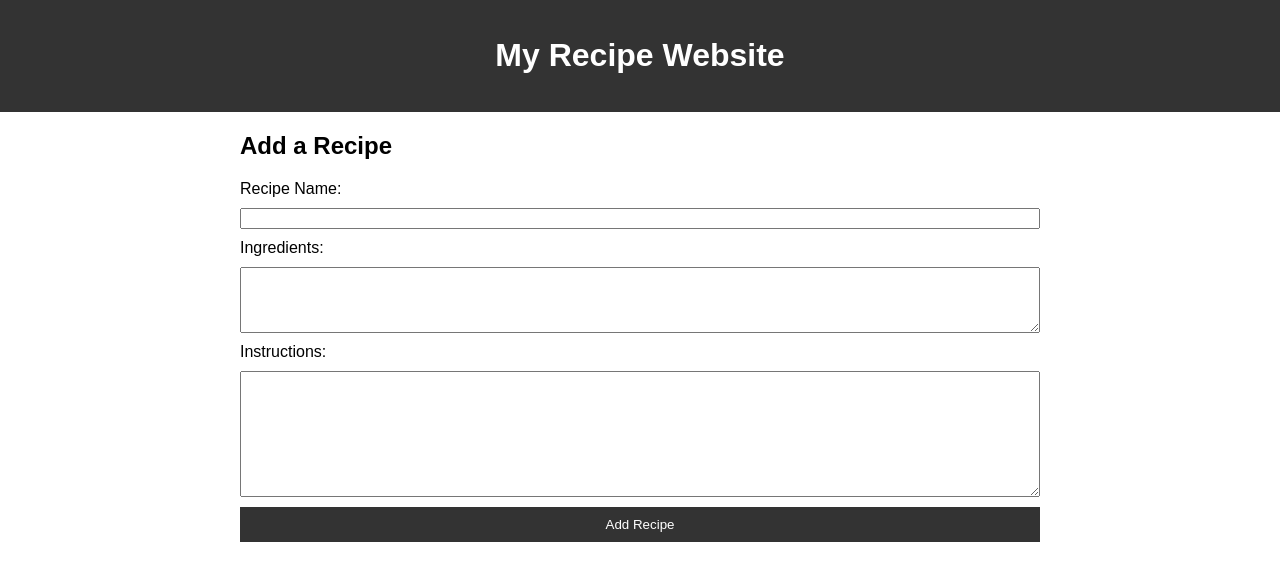
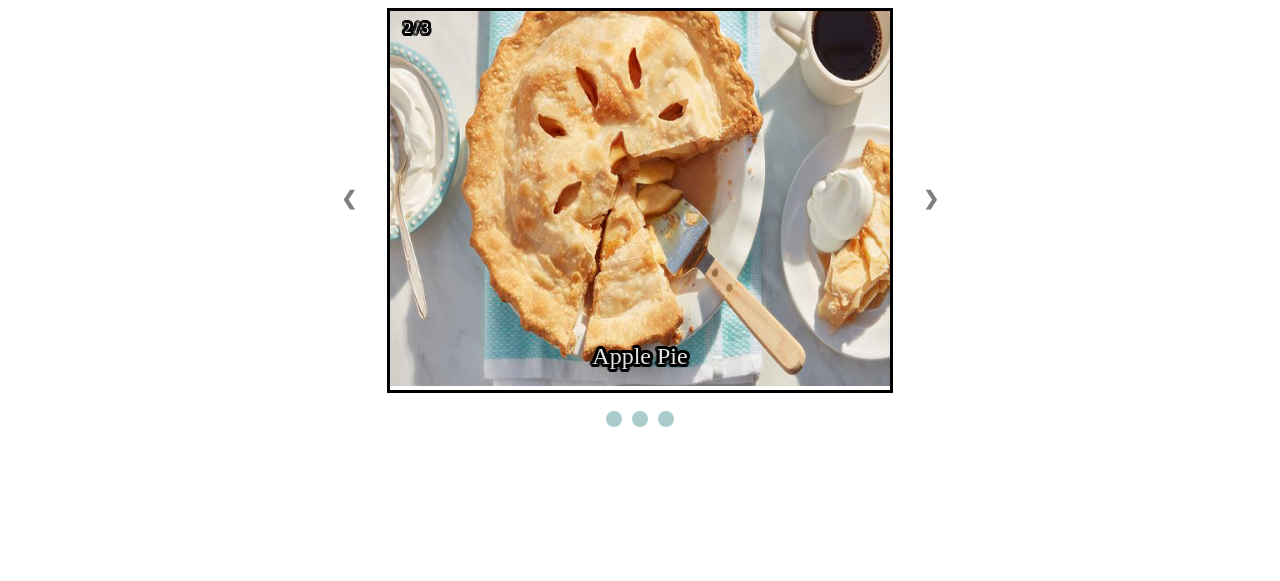
Before and after one commit to ASeptalion/RecipeDjinn, a PHP site: page / in a window 1280 px wide. Shown: the top 581 px of the page. Run offline with PHP 8.4, Linux system fonts and the light colour scheme.

Commit message:
Rebuilt starter files

```diff
--- a/index.php
+++ b/index.php
@@ -1,38 +1,47 @@
 <!DOCTYPE html>
 <html lang="en">
 <head>
-    <meta charset="UTF-8">
-    <meta name="viewport" content="width=device-width, initial-scale=1.0">
-    <link rel="stylesheet" href="style.css">
-    <title>Recipe Website</title>
-</head>
-<body>
-    <header>
-        <h1>My Recipe Website</h1>
-    </header>
+  <meta charset="UTF-8">
+  <meta name="viewport" content="width=device-width, initial-scale=1.0">
+  <link rel="stylesheet" type="text/css" href="style.css">
+  <title>Carousel Menu</title>
+  <div class="slideshow-container fade">
 
-    <main>
-        <section id="recipes">
-            <!-- Recipe cards will go here -->
-        </section>
+  <!-- Full images with numbers and message Info -->
+<!-- Your containers with added onclick attribute -->
+<div class="Containers" onclick="navigateToPage('https://www.delish.com/cooking/recipe-ideas/recipes/a51338/homemade-chicken-noodle-soup-recipe/')">
+  <div class="MessageInfo">1 / 3</div>
+  <img src="images\image1.jpg" class="carousel-image">
+  <div class="Info">Chicken Noodle Soup</div>
+</div>
 
-        <section id="add-recipe">
-            <h2>Add a Recipe</h2>
-            <form id="recipe-form">
-                <label for="recipe-name">Recipe Name:</label>
-                <input type="text" id="recipe-name" required>
+<div class="Containers" onclick="navigateToPage('https://www.pillsbury.com/recipes/perfect-apple-pie/1fc2b60f-0a4f-441e-ad93-8bbd00fe5334')">
+  <div class="MessageInfo">2 / 3</div>
+  <img src="images\image2.jpg" class="carousel-image">
+  <div class="Info">Apple Pie</div>
+</div>
 
-                <label for="ingredients">Ingredients:</label>
-                <textarea id="ingredients" rows="4" required></textarea>
+<div class="Containers" onclick="navigateToPage('https://www.allrecipes.com/recipe/20211/creamy-hot-cocoa/')">
+  <div class="MessageInfo">3 / 3</div>
+  <img src="images\image3.jpg" class="carousel-image">
+  <div class="Info">Hot Chocolate</div>
+</div>
 
-                <label for="instructions">Instructions:</label>
-                <textarea id="instructions" rows="8" required></textarea>
+  <!-- Back and forward buttons -->
+  <a class="Back" onclick="plusSlides(-1)">&#10094;</a>
+  <a class="forward" onclick="plusSlides(1)">&#10095;</a>
+</div>
+<br>
 
-                <button type="submit">Add Recipe</button>
-            </form>
-        </section>
-    </main>
+<!-- The circles/dots -->
+<div style="text-align:center">
+  <span class="dots" onclick="currentSlide(1)"></span>
+  <span class="dots" onclick="currentSlide(2)"></span>
+  <span class="dots" onclick="currentSlide(3)"></span>
+</div>
 
-    <script src="script.js"></script>
+
+  <!-- Custom JavaScript -->
+  <script src="script.js"></script>
 </body>
 </html>
--- a/script.js
+++ b/script.js
@@ -1,30 +1,27 @@
-document.addEventListener('DOMContentLoaded', function () {
-    const recipeForm = document.getElementById('recipe-form');
-    const recipesSection = document.getElementById('recipes');
 
-    recipeForm.addEventListener('submit', function (event) {
-        event.preventDefault();
+var slidePosition = 0;
 
-        const recipeName = document.getElementById('recipe-name').value;
-        const ingredients = document.getElementById('ingredients').value;
-        const instructions = document.getElementById('instructions').value;
+function SlideShow() {
+  var i;
+  var slides = document.getElementsByClassName("Containers");
 
-        displayRecipe(recipeName, ingredients, instructions);
+  for (i = 0; i < slides.length; i++) {
+    slides[i].style.display = "none";
+  }
 
-        // Clear the form fields after submission
-        recipeForm.reset();
-    });
+  slidePosition++;
 
-    function displayRecipe(name, ingredients, instructions) {
-        const recipeCard = document.createElement('div');
-        recipeCard.classList.add('recipe-card');
+  if (slidePosition > slides.length) {
+    slidePosition = 1;
+  }
 
-        recipeCard.innerHTML = `
-            <h3>${name}</h3>
-            <p><strong>Ingredients:</strong> ${ingredients}</p>
-            <p><strong>Instructions:</strong> ${instructions}</p>
-        `;
+  slides[slidePosition-1].style.display = "block";
+  setTimeout(SlideShow, 5000); // Change image every 2 seconds
+}
 
-        recipesSection.appendChild(recipeCard);
-    }
-});
+function navigateToPage(page) {
+  window.location.href = page;
+}
+
+// Call the SlideShow function to start the rotation
+SlideShow();
--- a/style.css
+++ b/style.css
@@ -1,39 +1,97 @@
-body {
-    font-family: Arial, sans-serif;
-    margin: 0;
-    padding: 0;
+* {box-sizing:border-box}
+
+/* Slideshow container */
+.slideshow-container {
+  max-width: 50%;
+
+  margin: auto;
+  position: relative;
 }
 
-header {
-    background-color: #333;
-    color: #fff;
-    text-align: center;
-    padding: 1em 0;
+/* Make the images invisible by default */
+.Containers {
+  display: none;
+  width: 80%;
+  height: 80%;
+  margin: auto;
+  position: relative;
+  border: solid black 3px;
 }
 
-main {
-    max-width: 800px;
-    margin: 20px auto;
-    padding: 0 20px;
+/* forward & Back buttons */
+.Back, .forward {
+  cursor: pointer;
+  position: absolute;
+  top: 48%;
+  width: auto;
+  margin-top: -23px;
+  padding: 17px;
+  color: grey;
+  font-weight: bold;
+  font-size: 19px;
+  transition: 0.4s ease;
+  border-radius: 0 5px 5px 0;
+  user-select: none;
 }
 
-section {
-    margin-bottom: 20px;
+/* Place the "forward button" to the right */
+.forward {
+  right: 0;
+  border-radius: 4px 0 0 4px;
 }
 
-form {
-    display: grid;
-    gap: 10px;
+/*when the user hovers,add a black background with some little opacity */
+.Back:hover, .forward:hover {
+  background-color: rgba(0,0,0,0.8);
 }
 
-button {
-    background-color: #333;
-    color: #fff;
-    padding: 10px 20px;
-    border: none;
-    cursor: pointer;
+/* Caption Info */
+.Info {
+  color: #e3e3e3;
+  font-size: 24px;
+  padding: 10px 14px;
+  position: absolute;
+  bottom: 10px;
+  width: 100%;
+  text-align: center;
+  text-shadow: rgb(0, 0, 0) 3px 0px 0px, rgb(0, 0, 0) 2.83487px 0.981584px 0px, rgb(0, 0, 0) 2.35766px 1.85511px 0px, rgb(0, 0, 0) 1.62091px 2.52441px 0px, rgb(0, 0, 0) 0.705713px 2.91581px 0px, rgb(0, 0, 0) -0.287171px 2.98622px 0px, rgb(0, 0, 0) -1.24844px 2.72789px 0px, rgb(0, 0, 0) -2.07227px 2.16926px 0px, rgb(0, 0, 0) -2.66798px 1.37182px 0px, rgb(0, 0, 0) -2.96998px 0.42336px 0px, rgb(0, 0, 0) -2.94502px -0.571704px 0px, rgb(0, 0, 0) -2.59586px -1.50383px 0px, rgb(0, 0, 0) -1.96093px -2.27041px 0px, rgb(0, 0, 0) -1.11013px -2.78704px 0px, rgb(0, 0, 0) -0.137119px -2.99686px 0px, rgb(0, 0, 0) 0.850987px -2.87677px 0px, rgb(0, 0, 0) 1.74541px -2.43999px 0px, rgb(0, 0, 0) 2.44769px -1.73459px 0px, rgb(0, 0, 0) 2.88051px -0.838247px 0px;
 }
 
-button:hover {
-    background-color: #555;
+/* Worknumbering (1/3 etc) */
+.MessageInfo {
+  color: #f2f2f3;
+  font-size: 14px;
+  padding: 10px 14px;
+  position: absolute;
+  top: 0;
+  text-shadow: rgb(0, 0, 0) 3px 0px 0px, rgb(0, 0, 0) 2.83487px 0.981584px 0px, rgb(0, 0, 0) 2.35766px 1.85511px 0px, rgb(0, 0, 0) 1.62091px 2.52441px 0px, rgb(0, 0, 0) 0.705713px 2.91581px 0px, rgb(0, 0, 0) -0.287171px 2.98622px 0px, rgb(0, 0, 0) -1.24844px 2.72789px 0px, rgb(0, 0, 0) -2.07227px 2.16926px 0px, rgb(0, 0, 0) -2.66798px 1.37182px 0px, rgb(0, 0, 0) -2.96998px 0.42336px 0px, rgb(0, 0, 0) -2.94502px -0.571704px 0px, rgb(0, 0, 0) -2.59586px -1.50383px 0px, rgb(0, 0, 0) -1.96093px -2.27041px 0px, rgb(0, 0, 0) -1.11013px -2.78704px 0px, rgb(0, 0, 0) -0.137119px -2.99686px 0px, rgb(0, 0, 0) 0.850987px -2.87677px 0px, rgb(0, 0, 0) 1.74541px -2.43999px 0px, rgb(0, 0, 0) 2.44769px -1.73459px 0px, rgb(0, 0, 0) 2.88051px -0.838247px 0px;
 }
+
+/* The circles or bullets and indicators */
+.dots {
+  cursor: pointer;
+  height: 16px;
+  width: 16px;
+  margin: 0 3px;
+  background-color: #acc;
+  border-radius: 50%;
+  display: inline-block;
+  transition: background-color 0.5s ease;
+}
+
+.enable, .dots:hover {
+  background-color: #717161;
+}
+
+/* Faint animation */
+.fade {
+  -webkit-animation-name: fade;
+  -webkit-animation-duration: 1.4s;
+  animation-name: fade;
+  animation-duration: 1.4s;
+}
+
+.carousel-image {
+    width: 100%; /* Make all images the same width */
+    height: 100%;
+}
```
Also changed, not shown: images/image1.jpg (added), images/image2.jpg (added), images/image3.jpg (added).
